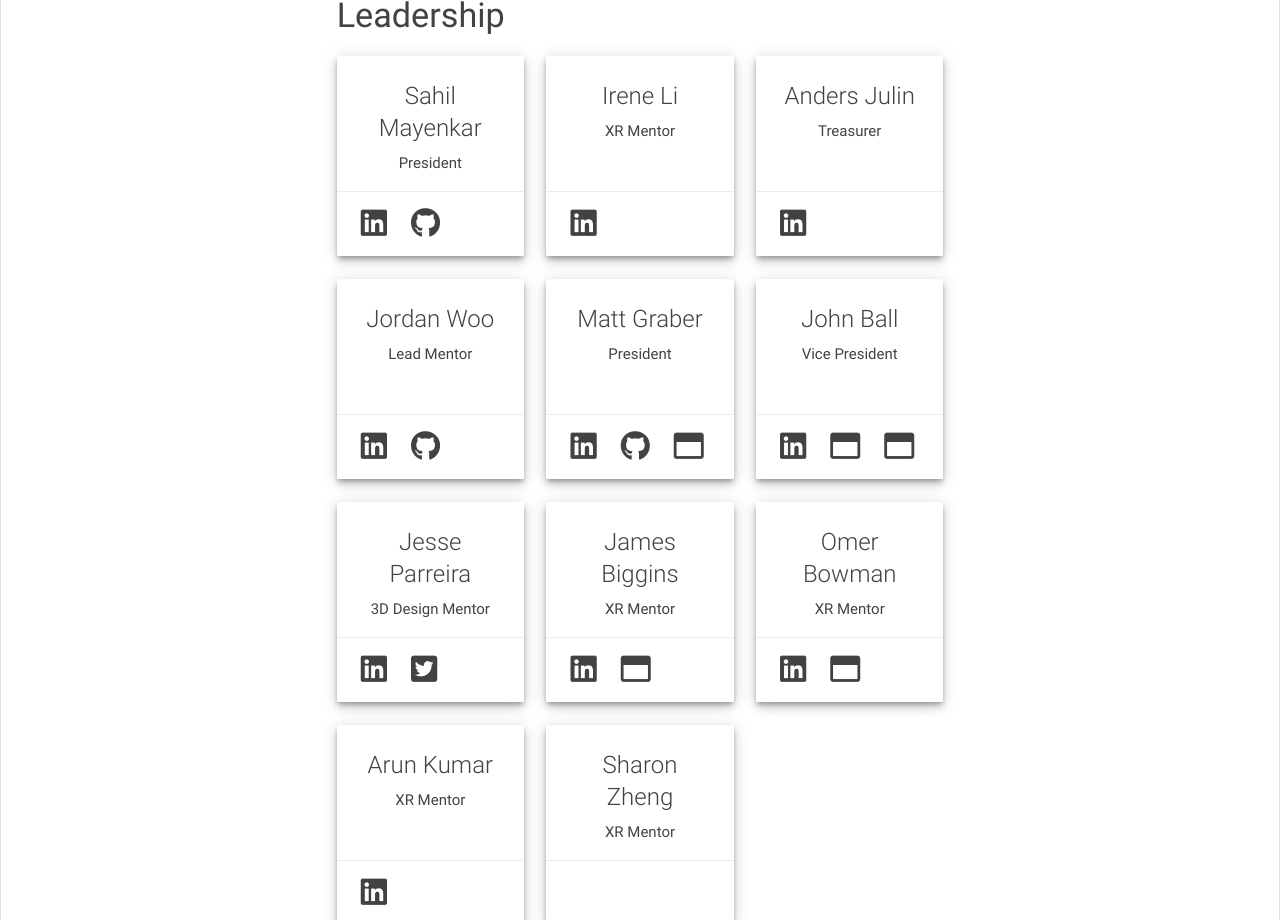
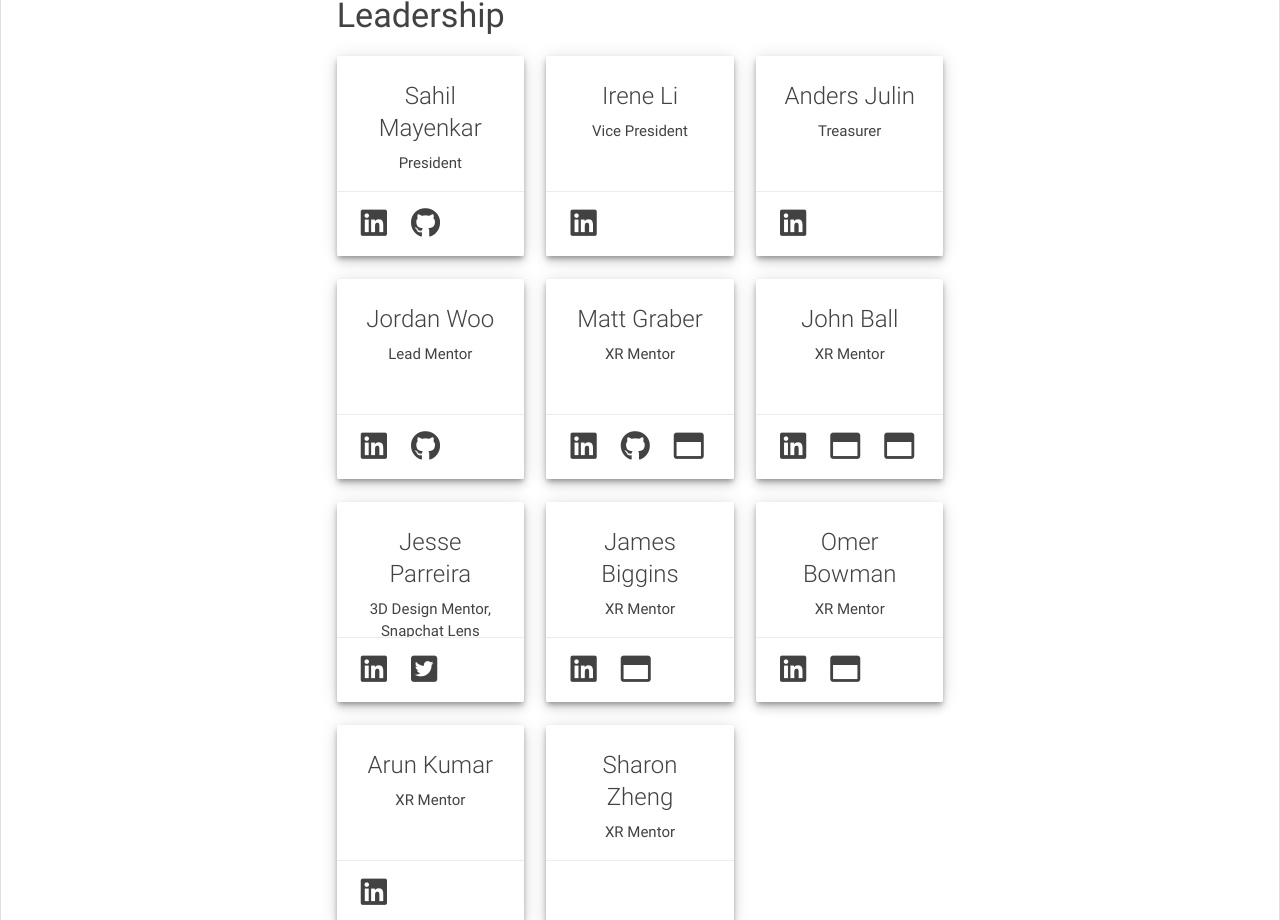
Before and after one commit to umdxrclub/xrc-prev-website, a React (Create React App) app: page / in a window 1280 px wide. Shown: the part 1360-2280 px from the top of the page. Built offline with nearby package versions, Linux system fonts and the light colour scheme.

Commit message:
Update XR_CONSTANTS.js

```diff
--- a/src/XR_CONSTANTS.js
+++ b/src/XR_CONSTANTS.js
@@ -30,7 +30,7 @@ module.exports = Object.freeze({
 		},
 		{
 			'name' : 'Irene Li',
-			'title' : 'XR Mentor',
+			'title' : 'Vice President',
 			'linkedin' : 'https://www.linkedin.com/in/irene-li-5a33a4147/',
 		},
 		{
@@ -46,21 +46,21 @@ module.exports = Object.freeze({
 		},
 		{
 			'name' : 'Matt Graber',
-			'title' : 'President',
+			'title' : 'XR Mentor',
 			'github' : 'https://github.com/grabermtw',
 			'linkedin' : 'https://www.linkedin.com/in/matthew-william-graber-umd/',
 			'web' : 'https://devpost.com/mgraber1',
 		},
 		{
 			'name' : 'John Ball',
-			'title' : 'Vice President',
+			'title' : 'XR Mentor',
 			'linkedin' : 'https://www.linkedin.com/in/john-ball-337231186/',
 			'web' : 'https://devpost.com/jlball',
 			'web2' : 'https://jlballportfolio.wordpress.com/',
 		},
 		{
 			'name' : 'Jesse Parreira',
-			'title' : '3D Design Mentor',
+			'title' : '3D Design Mentor, Snapchat Lens Studio Expert',
 			'linkedin' : 'https://www.linkedin.com/in/jesse-parreira-48aa44163/',
 			'twitter' : 'https://twitter.com/VeryNiceJokes',
 		},
```
